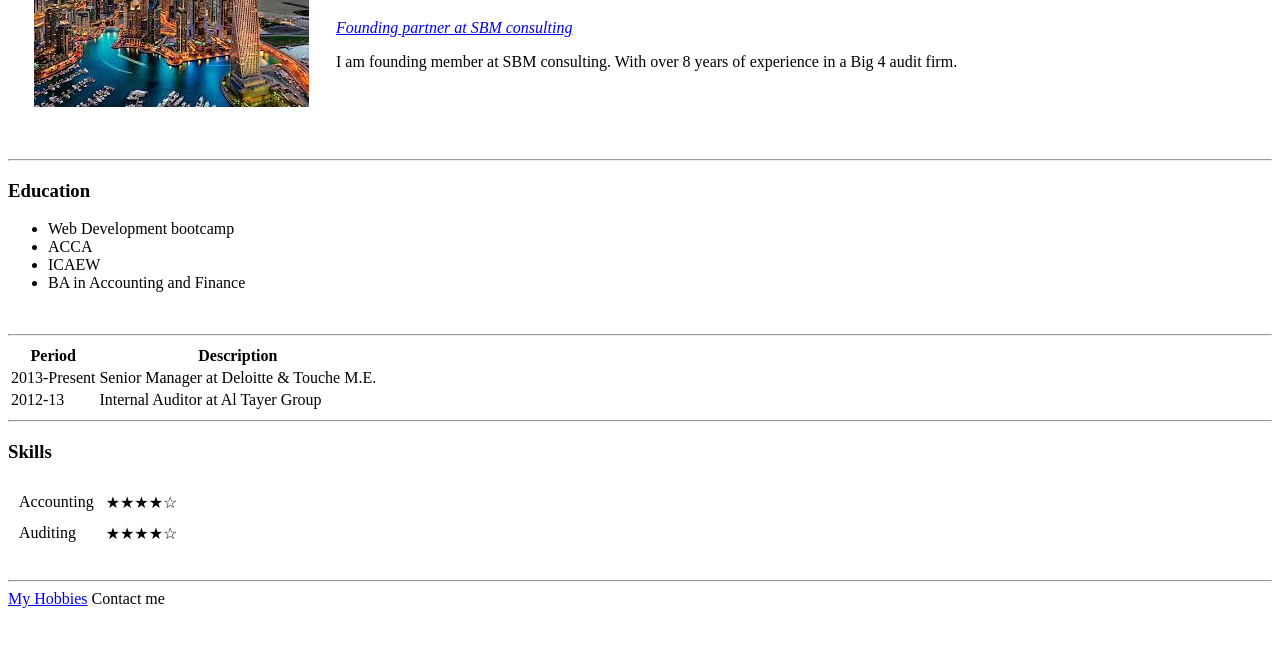
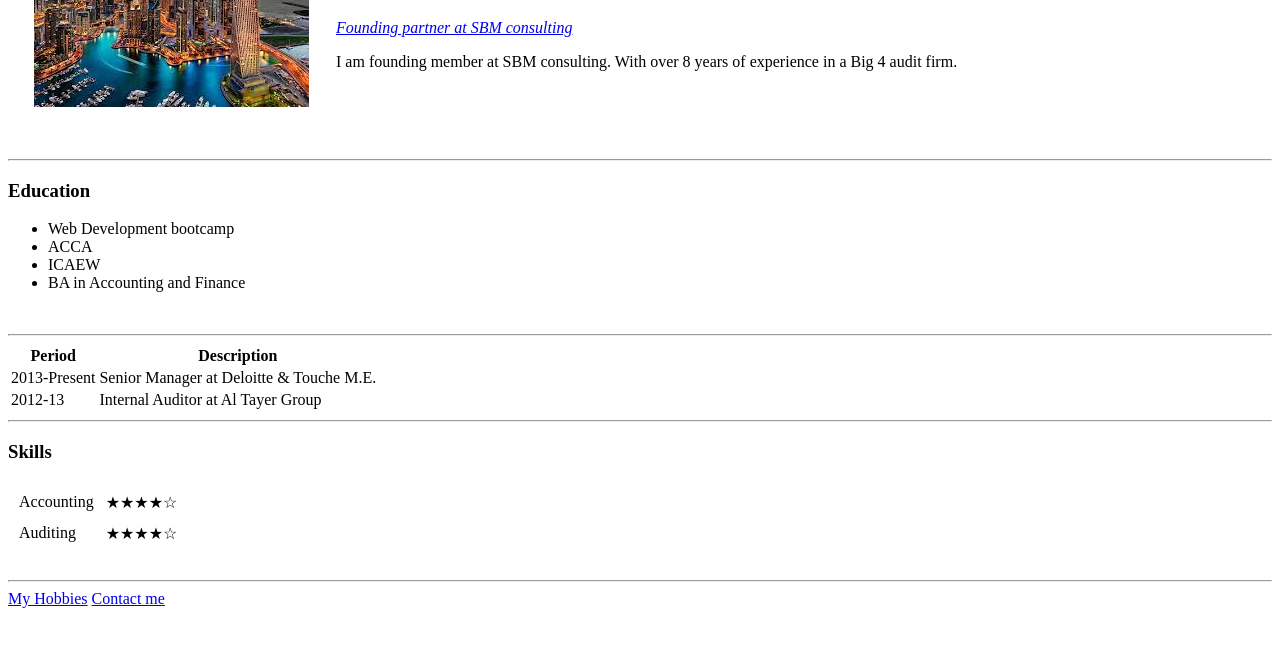
Before and after one commit to pavbulchandani/Cv, a plain HTML site: page index.html in a window 1280 px wide. Shown: the part 110-756 px from the top of the page. Drawn offline with Linux system fonts and the light colour scheme.

Commit message:
Update index.html

```diff
--- a/index.html
+++ b/index.html
@@ -76,7 +76,7 @@
     <br><hr>
     <a href="hobbies.html">My Hobbies</a>
 
-    <a href<p="contactme.html">Contact me</a>
+    <a href="contactme.html">Contact me</a>
   <p></p>
 
 </body>
```
